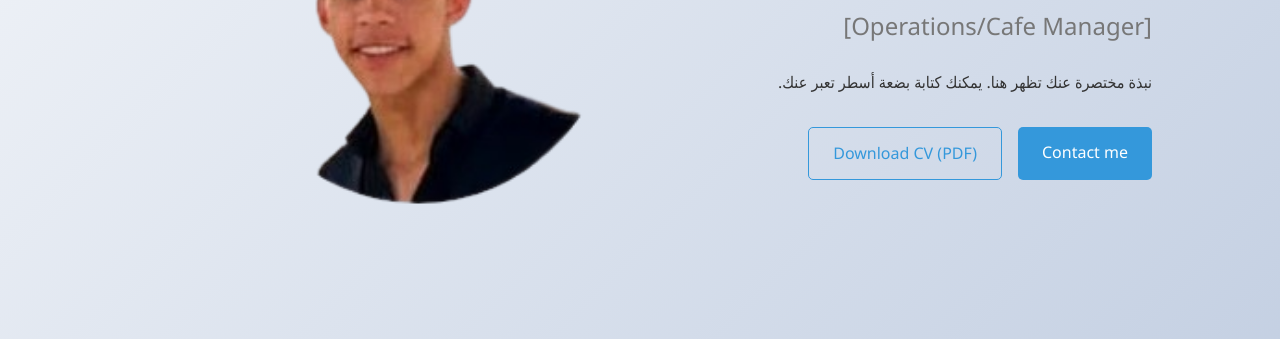
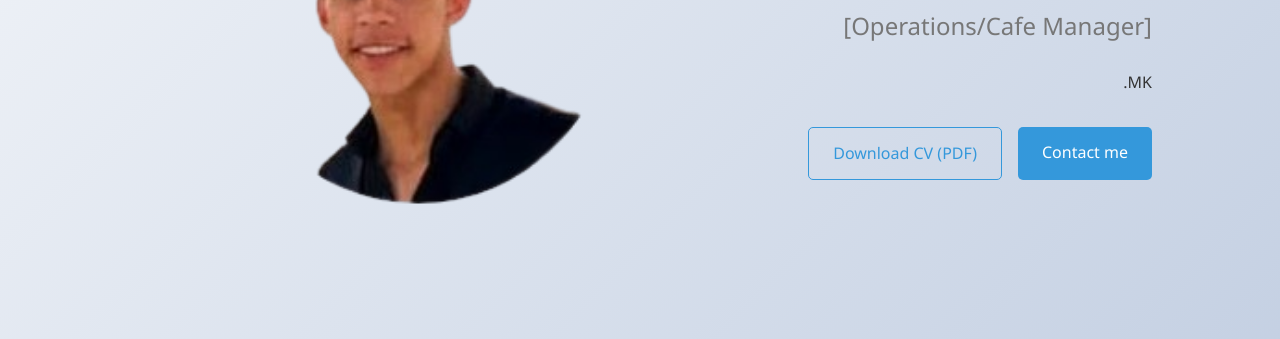
Before and after one commit to MAGED351/CV-Maged-Khater-, a plain HTML site: page index.html in a window 1280 px wide. Shown: the part 461-800 px from the top of the page. Drawn offline with Linux system fonts and the light colour scheme.

Commit message:
Update index.html

```diff
--- a/index.html
+++ b/index.html
@@ -29,7 +29,7 @@
         <div class="hero-content">
             <h1>Hello,it's me <span>[Maged Khater]</span></h1>
             <h2>[Operations/Cafe Manager]</h2>
-            <p>نبذة مختصرة عنك تظهر هنا. يمكنك كتابة بضعة أسطر تعبر عنك.</p>
+            <p>MK.</p>
             <div class="hero-buttons">
                 <a href="#contact" class="btn">Contact me</a>
                 <a href="#" id="download-pdf" class="btn secondary">Download CV (PDF)</a>
```
